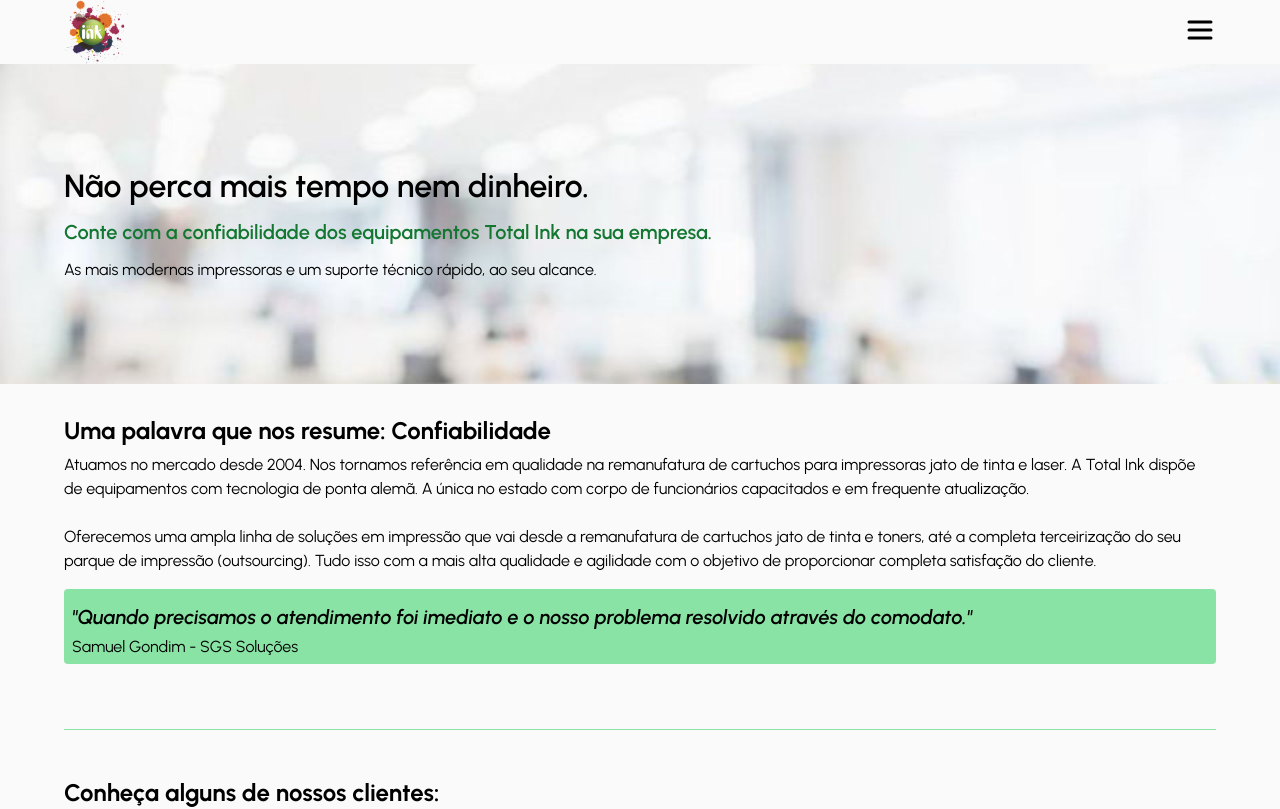
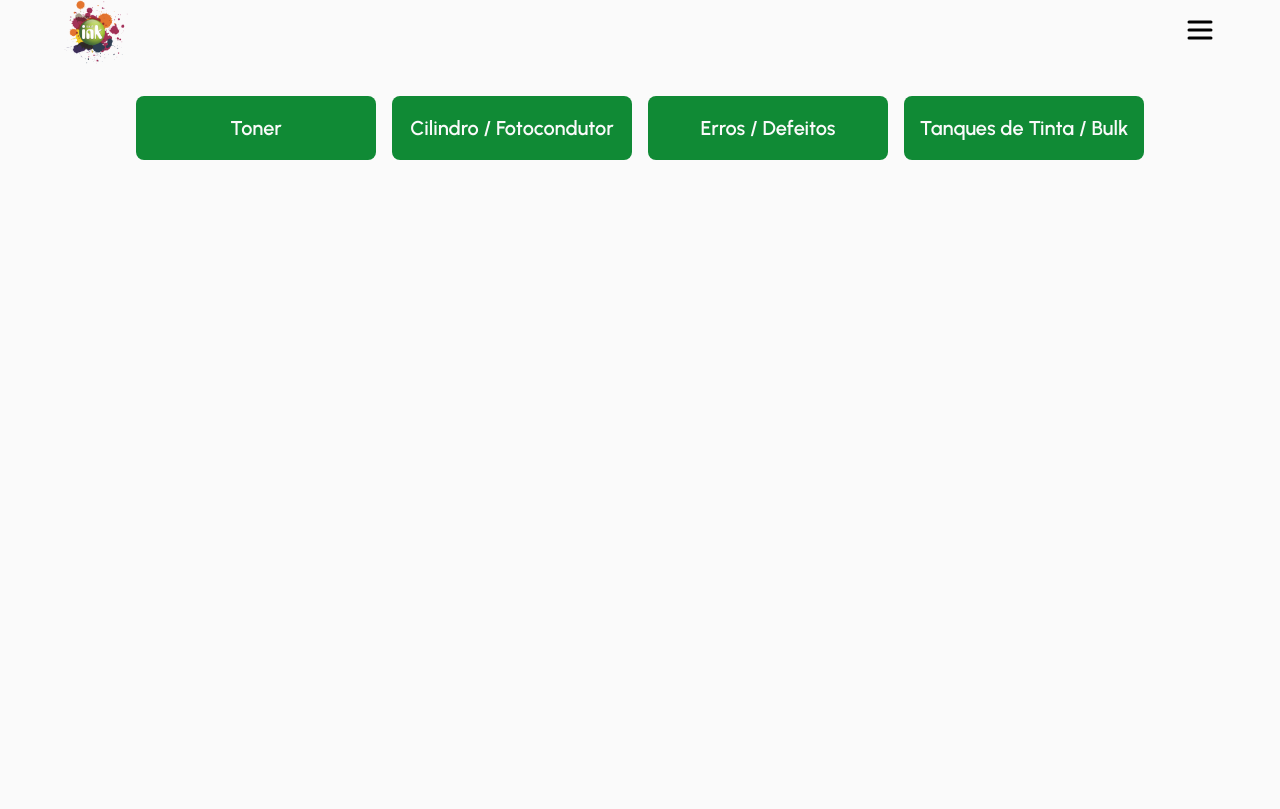
Before and after one commit to diegonacif/totalink-page, a React (Vite) app: page /faq in a window 1280 px wide. Shown: the top 809 px of the page. Built offline with nearby package versions, Linux system fonts and the light colour scheme.

Commit message:
feat: router, faq page

```diff
--- a/package.json
+++ b/package.json
@@ -11,7 +11,8 @@
   "dependencies": {
     "phosphor-react": "^1.4.1",
     "react": "^18.2.0",
-    "react-dom": "^18.2.0"
+    "react-dom": "^18.2.0",
+    "react-router-dom": "^6.4.2"
   },
   "devDependencies": {
     "@types/react": "^18.0.17",
--- a/src/App.jsx
+++ b/src/App.jsx
@@ -3,7 +3,6 @@ import { Footer } from './components/Footer/Footer';
 import { Header } from './components/Header/Header';
 import { Modal } from './components/Modal/Modal';
 import { Trust } from './components/Trust/Trust';
-import { WhatsappButton } from './components/WhatsappButton/WhatsappButton';
 import './css/App.css'
 
 function App() {
@@ -15,7 +14,6 @@ function App() {
       <Trust />
       <Customers />
       <Footer />
-      {/* <WhatsappButton /> */}
     </main>
     )
 }
--- a/src/components/MenuButton/MenuButton.jsx
+++ b/src/components/MenuButton/MenuButton.jsx
@@ -2,6 +2,7 @@ import { useState } from 'react'
 import { List, X } from 'phosphor-react'
 
 import '../../css/App.css';
+import { Link } from 'react-router-dom';
 
 export const MenuButton = () => {
 
@@ -20,9 +21,13 @@ export const MenuButton = () => {
         isMenuOpen
         ?
         <div className="menu-modal">
+          <div className="menu-item">
+            <Link to="/">Home</Link>
+          </div>
           <div className="menu-item">Solicitar Orçamento</div>
-          <div className="menu-item">FAQ</div>
-          <div className="menu-item">Item 3</div>
+          <div className="menu-item">
+            <Link to="faq">FAQ</Link>
+          </div>
         </div>
         :
         null
--- a/src/css/App.css
+++ b/src/css/App.css
@@ -4,12 +4,15 @@
   box-sizing: border-box;
   font-family: "Urbanist", sans-serif;
 }
-
-main {
+* main {
   display: flex;
   flex-direction: column;
   width: 100%;
   height: 100%;
+}
+* a {
+  text-decoration: none;
+  color: inherit;
 }
 
 .header-container {
@@ -333,7 +336,7 @@ main {
   height: max-content;
   padding: 1rem 0.5rem;
   border-radius: 8px;
-  background-color: rgba(15, 15, 15, 0.85);
+  background-color: rgba(15, 15, 15, 0.95);
   color: #fafafa;
   font-weight: bold;
 }
@@ -353,4 +356,55 @@ main {
     background-color: rgba(26, 206, 80, 0.5);
     transition: background-color 0.2s;
   }
+}
+
+.faq-container {
+  display: flex;
+  flex-direction: column;
+  width: 100%;
+  height: 100%;
+  min-height: 100vh;
+  background-color: #fafafa;
+}
+.faq-container .faq-categories {
+  display: flex;
+  flex-direction: column;
+  width: 100%;
+  height: 100%;
+  padding: 2rem 1rem;
+}
+.faq-container .faq-categories .faq-category {
+  display: flex;
+  align-items: center;
+  justify-content: center;
+  height: 4rem;
+  width: 100%;
+  background-color: #108a35;
+  border-radius: 8px;
+}
+.faq-container .faq-categories .faq-category + .faq-category {
+  margin-top: 1rem;
+}
+.faq-container .faq-categories .faq-category a {
+  color: #fafafa;
+  font-size: 1.25rem;
+  font-weight: 600;
+}
+@media only screen and (min-width: 1025px) {
+  .faq-container {
+    padding: 0 4rem;
+  }
+  .faq-container .faq-categories {
+    display: flex;
+    flex-direction: row;
+    flex-wrap: wrap;
+    justify-content: center;
+    gap: 1rem;
+  }
+  .faq-container .faq-categories .faq-category {
+    width: 15rem;
+  }
+  .faq-container .faq-categories .faq-category + .faq-category {
+    margin: 0;
+  }
 }/*# sourceMappingURL=App.css.map */
--- a/src/css/App.scss
+++ b/src/css/App.scss
@@ -5,11 +5,12 @@ $assets-path: '../assets';
 
 // Colors Variables
 $primary-color: #1ace50;
+$primary-color-2: #108a35;
 $white-bg: #fafafa;
 $gray-bg: #cecece;
 $darkgray-bg: #707070;
 $black-bg: #0f0f0f;
-$black-bg-mirror-95: rgba(15, 15, 15, 0.85);
+$black-bg-mirror-95: rgba(15, 15, 15, 0.95);
 $green-bg-mirror-50: rgba(26, 206, 80, 0.5);
 $green-bg-mirror-95: rgba(23, 161, 65, 0.95);
 $font-color-green: #137731;
@@ -24,14 +25,21 @@ $desktop-size: "min-width: 2561px";
   padding: 0;
   box-sizing: border-box;
   font-family: $primary-font;
+
+  main {
+    display: flex;
+    flex-direction: column;
+    width: 100%;
+    height: 100%;
+  }
+
+  a {
+    text-decoration: none;
+    color: inherit;
+  }
 }
 
-main {
-  display: flex;
-  flex-direction: column;
-  width: 100%;
-  height: 100%;
-}
+
 
 @import '../components/Header/Header';
 @import '../components/Modal/Modal';
@@ -41,3 +49,4 @@ main {
 @import '../components/WhatsappButton/WhatsappButton';
 @import '../components/MapsButton/MapsButton';
 @import '../components/MenuButton/MenuButton';
+@import '../pages/FAQ/FAQ';
--- a/src/main.jsx
+++ b/src/main.jsx
@@ -1,9 +1,19 @@
 import React from 'react'
 import ReactDOM from 'react-dom/client'
 import App from './App'
+import {
+  BrowserRouter,
+  Routes,
+  Route,
+} from "react-router-dom";
+import { FAQ } from './pages/FAQ/FAQ';
 
 ReactDOM.createRoot(document.getElementById('root')).render(
-  <React.StrictMode>
-    <App />
-  </React.StrictMode>
+  <BrowserRouter>
+  <Routes>
+    <Route path="/" element={<App />} />
+    <Route path="faq" element={<FAQ />} />
+  </Routes>
+
+  </BrowserRouter>
 )
--- /dev/null
+++ b/src/pages/FAQ/FAQ.jsx
@@ -0,0 +1,27 @@
+import { Link } from 'react-router-dom';
+import { Header } from '../../components/Header/Header';
+
+import '../../css/App.css';
+
+export const FAQ = () => {
+  return (
+    <>
+      <Header />
+      <div className="faq-container">
+        <div className="faq-categories">
+          <div className="faq-category">
+            <Link to="#">Toner</Link>
+          </div>
+          <div className="faq-category">
+            <Link to="#">Cilindro / Fotocondutor</Link>
+          </div>
+          <div className="faq-category">
+            <Link to="#">Erros / Defeitos</Link>
+          </div><div className="faq-category">
+            <Link to="#">Tanques de Tinta / Bulk</Link>
+          </div>
+        </div>
+      </div>
+    </>
+  )
+}
--- /dev/null
+++ b/src/pages/FAQ/_FAQ.scss
@@ -0,0 +1,56 @@
+.faq-container {
+  display: flex;
+  flex-direction: column;
+  width: 100%;
+  height: 100%;
+  min-height: 100vh;
+  background-color: $white-bg;
+
+  .faq-categories {
+    display: flex;
+    flex-direction: column;
+    width: 100%;
+    height: 100%;
+    padding: 2rem 1rem;
+
+    .faq-category {
+      display: flex;
+      align-items: center;
+      justify-content: center;
+      height: 4rem;
+      width: 100%;
+      background-color: $primary-color-2;
+      border-radius: 8px;
+
+      & + .faq-category {
+        margin-top: 1rem;
+      }
+
+      a {
+        color: $white-bg;
+        font-size: 1.25rem;
+        font-weight: 600;
+      }
+    }
+  }
+
+  @media only screen and ($notebook-size) {
+    padding: 0 4rem;
+
+    .faq-categories {
+      display: flex;
+      flex-direction: row;
+      flex-wrap: wrap;
+      justify-content: center;
+      gap: 1rem;
+
+      .faq-category {
+        width: 15rem;
+
+        & + .faq-category {
+          margin: 0;
+        }
+      }
+    }
+  }
+}
```
Also changed, not shown: 2 other files (tests, documents, lock files or other folders).
